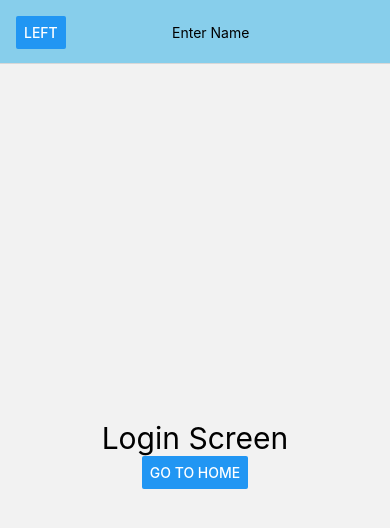
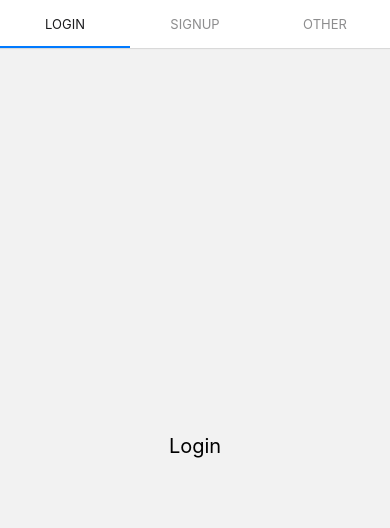
Before and after one commit to keshavchauhan-7/myapp, a React Native app: screen /Login in a window 390 px wide. Shown: the top 528 px of the page. Built offline with nearby package versions, Linux system fonts and the light colour scheme.

Commit message:
create tab navigator

```diff
--- a/App.js
+++ b/App.js
@@ -24,6 +24,7 @@ import ReactPlatform from './components/ReactPlatform'
 import ReactWebview from './components/ReactWebview'
 import ReactCustomModal from './components/ReactCustomModal'
 import ReactStackNavigation from './components/ReactStackNavigation'
+import ReactTabNavigation from './components/ReactTabNavigation'
 
 const App = () => {
 
@@ -75,7 +76,9 @@ const App = () => {
 
       {/* <ReactCustomModal/> */}
 
-      <ReactStackNavigation/>
+      {/* <ReactStackNavigation/> */}
+
+      <ReactTabNavigation/>
     </View>
   )
 }
--- a/components/Login.js
+++ b/components/Login.js
@@ -1,11 +1,23 @@
-import { View, Text, Button } from "react-native"
+import { useState } from "react";
+import { View, Text, Button, TextInput } from "react-native"
 
 export const Login = (props) => {
-    const name = 'anil';
-    const age = 29;
+    const [name, setName] = useState("")
+    const age = 24;
     return (
         <View style={{ flex: 1, justifyContent: 'center', alignItems: 'center' }}>
             <Text style={{ fontSize: 30 }}>Login Screen</Text>
+            <TextInput
+                style={{
+                    fontSize: 20,
+                    borderColor: 'skyblue',
+                    borderWidth: 2,
+                    borderRadius: 20,
+                    margin: 10,
+                    padding: 10
+                }}
+                onChangeText={(text) => setName(text)}
+                placeholder="Enter Name" />
             <Button title='go to home' onPress={() => props.navigation.navigate("Home", { name, age })} />
         </View>
     )
--- /dev/null
+++ b/components/ReactTabNavigation.js
@@ -0,0 +1,40 @@
+import React from 'react'
+import { StyleSheet, Text, View } from 'react-native'
+import { NavigationContainer } from '@react-navigation/native'
+// import { createBottomTabNavigator } from '@react-navigation/bottom-tabs'
+import { createMaterialTopTabNavigator } from '@react-navigation/material-top-tabs'
+
+// const Tab = createBottomTabNavigator();
+const Tab = createMaterialTopTabNavigator();
+const ReactTabNavigation = () => {
+    return (
+        <NavigationContainer>
+            <Tab.Navigator>
+                <Tab.Screen name='Login' component={Login} />
+                <Tab.Screen name='SignUp' component={SignUp} />
+                <Tab.Screen name='Other' component={SignUp} />
+            </Tab.Navigator>
+        </NavigationContainer>
+    )
+}
+
+const Login = () => {
+    return (
+        <View style={{ flex: 1, justifyContent: 'center', alignItems: 'center' }}>
+            <Text style={{ fontSize: 20 }}>Login</Text>
+        </View>
+    )
+}
+
+const SignUp = () => {
+    return (
+        <View style={{ flex: 1, justifyContent: 'center', alignItems: 'center' }}>
+            <Text style={{ fontSize: 20 }}>SignUp</Text>
+        </View>
+    )
+}
+
+
+const styles = StyleSheet.create({})
+
+export default ReactTabNavigation
--- a/package.json
+++ b/package.json
@@ -10,12 +10,16 @@
     "test": "jest"
   },
   "dependencies": {
+    "@react-navigation/bottom-tabs": "^6.6.1",
+    "@react-navigation/material-top-tabs": "^6.6.14",
     "@react-navigation/native": "^6.1.18",
     "@react-navigation/native-stack": "^6.11.0",
     "react": "18.2.0",
     "react-native": "0.74.3",
+    "react-native-pager-view": "^6.3.3",
     "react-native-safe-area-context": "^4.10.8",
     "react-native-screens": "^3.33.0",
+    "react-native-tab-view": "^3.5.2",
     "react-native-webview": "^13.10.5"
   },
   "devDependencies": {
```
Also changed, not shown: 1 other file (tests, documents, lock files or other folders).
